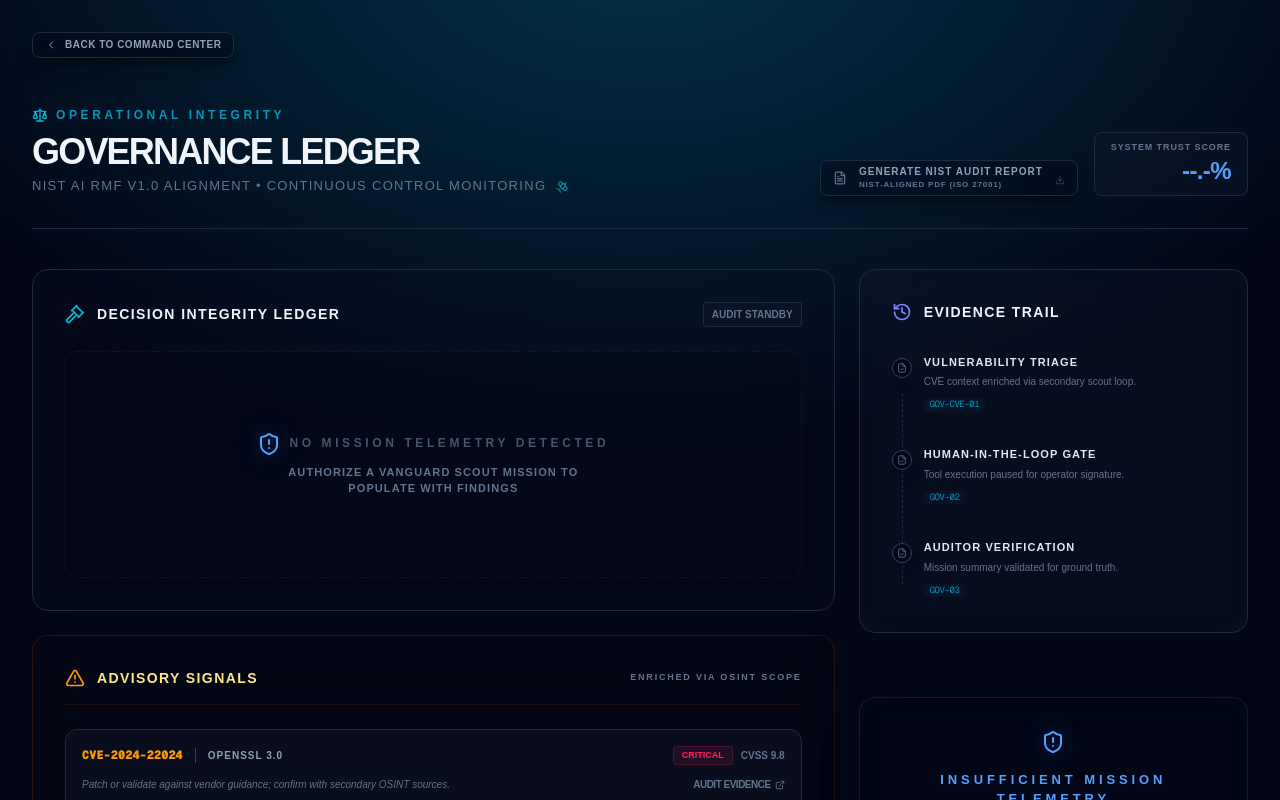
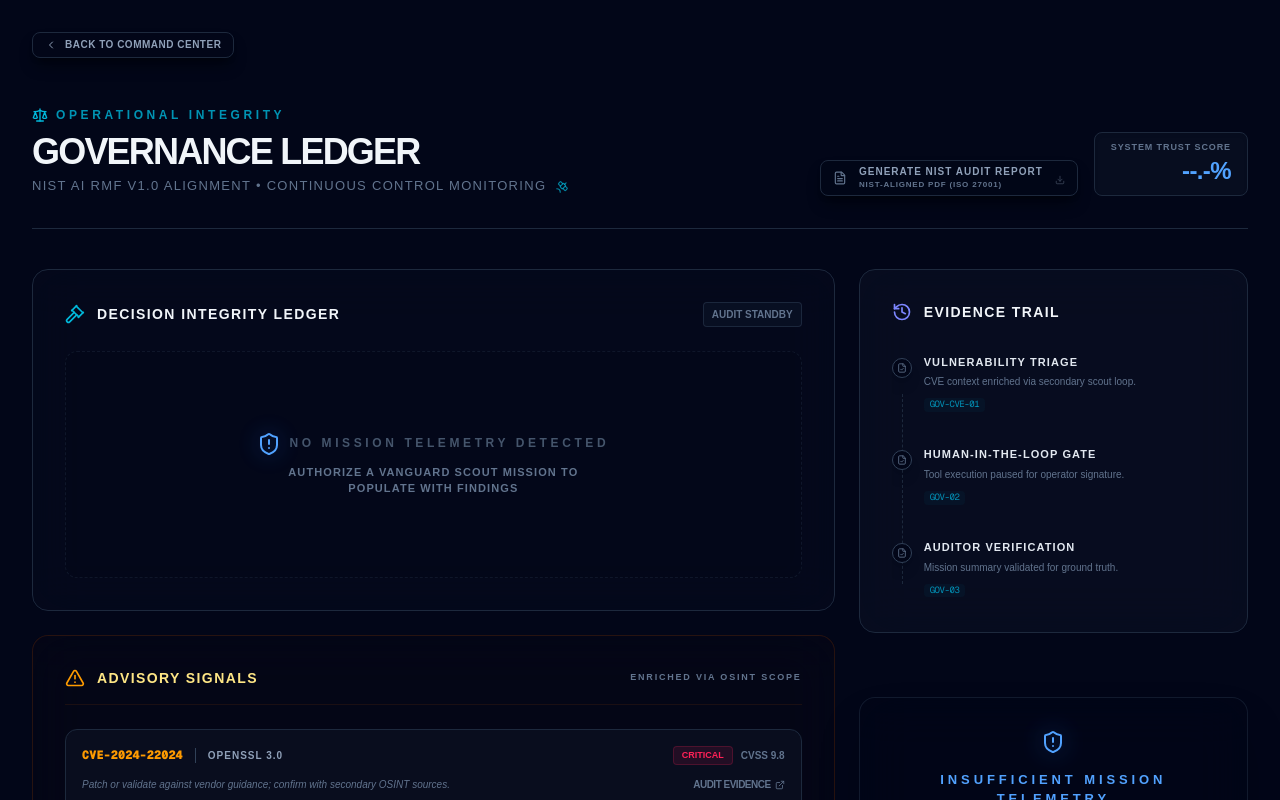
Before and after one commit to GeorgianaAI/vanguard-agent, a Next.js app: page /governance in a window 1280 px wide. Shown: the top 800 px of the page. Built offline with nearby package versions, Linux system fonts and the light colour scheme.

Commit message:
revert: remove atmospheric background from login and governance pages
Background gradient added noise to content-heavy pages. Keeping it on
the landing page only where it frames the hero section without competing
with UI elements.

```diff
--- a/app/governance/page.tsx
+++ b/app/governance/page.tsx
@@ -10,8 +10,7 @@ import { GovernanceDataProvider } from "./hooks/useGovernanceData";
 export default function VanguardGovernancePage() {
   return (
     <div
-      className="isolate min-h-screen w-full min-w-0 text-slate-100 selection:bg-cyan-500/30"
-      style={{ background: "radial-gradient(ellipse 90% 60% at 50% -5%, rgba(6,182,212,0.25) 0%, transparent 70%), radial-gradient(ellipse 60% 40% at 0% 100%, rgba(99,102,241,0.08) 0%, transparent 60%), radial-gradient(ellipse 60% 40% at 100% 100%, rgba(99,102,241,0.08) 0%, transparent 60%), #020617" }}
+      className="isolate min-h-screen w-full min-w-0 bg-slate-950 text-slate-100 selection:bg-cyan-500/30"
     >
       <div className="mx-auto w-full min-w-0 max-w-[min(100%,90rem)] overflow-x-clip px-4 pb-24 pt-6 sm:px-6 md:p-8">
         <GovernanceBackToDashboardButton />
--- a/app/login/page.tsx
+++ b/app/login/page.tsx
@@ -37,8 +37,7 @@ export default function LoginPage() {
 
   return (
     <main
-      className="min-h-screen text-slate-100 flex items-center justify-center p-6"
-      style={{ background: "radial-gradient(ellipse 90% 60% at 50% -5%, rgba(6,182,212,0.25) 0%, transparent 70%), radial-gradient(ellipse 60% 40% at 0% 100%, rgba(99,102,241,0.08) 0%, transparent 60%), radial-gradient(ellipse 60% 40% at 100% 100%, rgba(99,102,241,0.08) 0%, transparent 60%), #020617" }}
+      className="min-h-screen bg-slate-950 text-slate-100 flex items-center justify-center p-6"
     >
       <div className="w-full max-w-105 animate-in fade-in zoom-in-95 duration-700">
         <form
```
